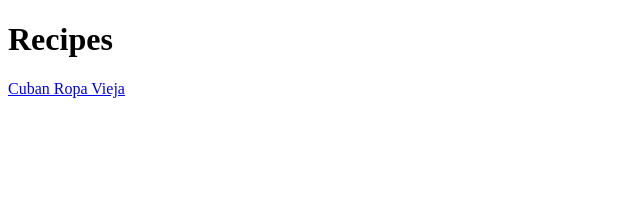
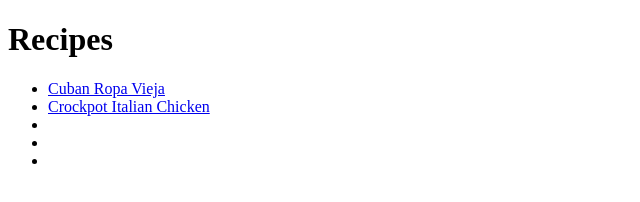
Before and after one commit to that-coding-kid/Recipes, a plain HTML site: page index.html in a window 1280 px wide. Shown: the whole page, without its empty margins (0-640 px from the left). Drawn offline with Linux system fonts and the light colour scheme.

Commit message:
Index Page Update
Added 2nd recipe on index page.

```diff
--- a/index.html
+++ b/index.html
@@ -7,6 +7,12 @@
 </head>
 <body>
     <h1>Recipes</h1>
-    <a href="./recipies/cuban_ropa_veija.html" target="_blank" rel="noopener noreffere">Cuban Ropa Vieja</a>
+    <ul>
+       <li><a href="./recipies/cuban_ropa_veija.html" target="_blank" rel="noopener norefferer">Cuban Ropa Vieja</a></li>
+       <li><a href="./recipies/itl_chicken.html" target="_blank" rel="noopener norefferer">Crockpot Italian Chicken</a></li>
+       <li></li>
+       <li></li>
+       <li></li>
+    </ul>
 </body>
 </html>
```
